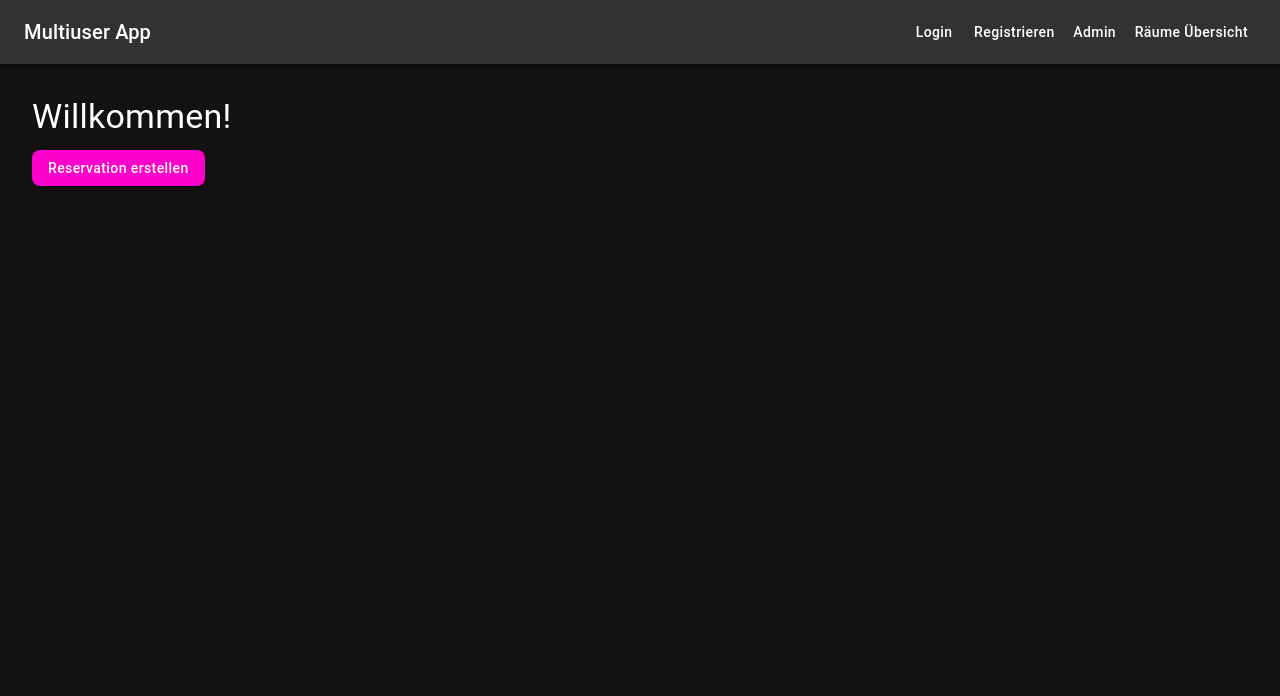
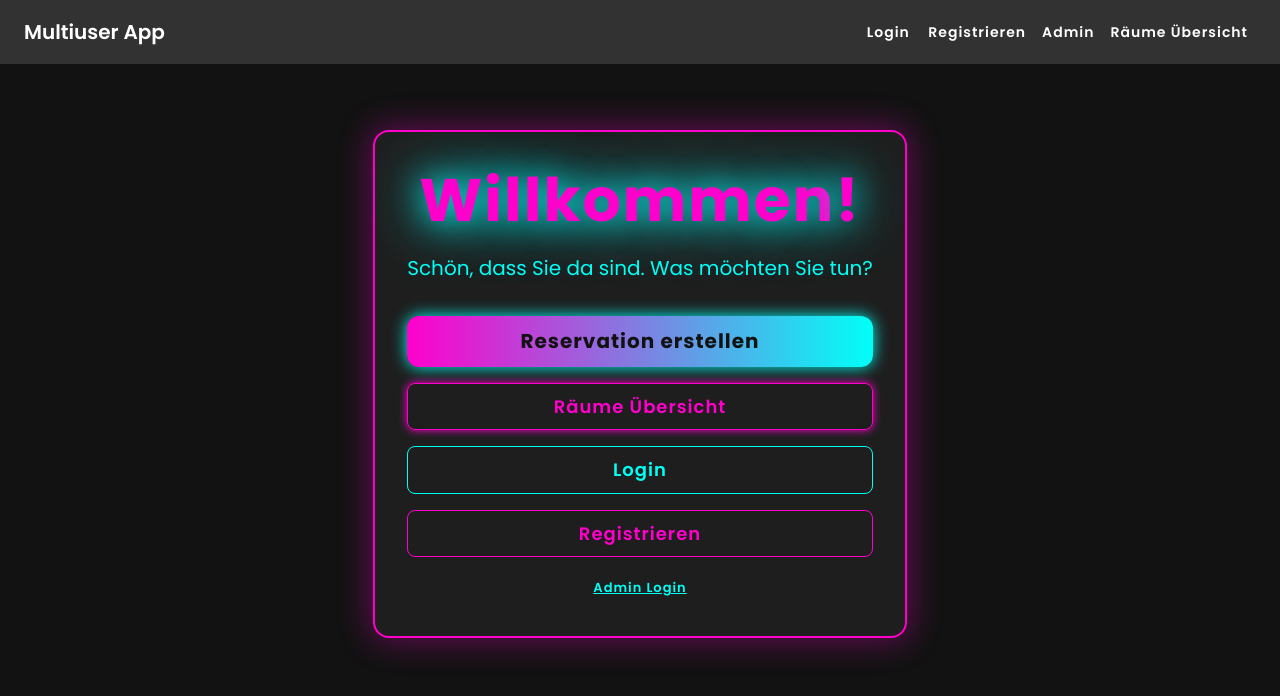
Before and after one commit to RsCedric/AbschlussarbeitM233, a React (Create React App) app in the folder frontend/: page / in a window 1280 px wide. Shown: the top 696 px of the page. Built offline with nearby package versions, Linux system fonts and the light colour scheme; no server answers.

Commit message:
HomepageUI

```diff
--- a/frontend/public/index.html
+++ b/frontend/public/index.html
@@ -7,6 +7,7 @@
     <meta name="theme-color" content="#000000" />
     <meta name="description" content="Multiuser App" />
     <title>Multiuser App</title>
+    <link href="https://fonts.googleapis.com/css2?family=Poppins:wght@400;600;700&display=swap" rel="stylesheet" />
   </head>
   <body>
     <noscript>You need to enable JavaScript to run this app.</noscript>
--- a/frontend/src/App.js
+++ b/frontend/src/App.js
@@ -12,6 +12,7 @@ import AdminDashboard from "./pages/AdminDashboard";
 import AdminEditReservationPage from "./pages/AdminEditReservationPage";
 import ProtectedRoute from "./components/ProtectedRoute";
 import RoomsOverviewPage from "./pages/RoomsOverviewPage";
+import MeineBuchungenPage from "./pages/MeineBuchungenPage";
 
 function App() {
   return (
@@ -37,6 +38,7 @@ function App() {
           </ProtectedRoute>
         } />
         <Route path="/rooms" element={<ProtectedRoute><RoomsOverviewPage /></ProtectedRoute>} />
+        <Route path="/meinebuchungen" element={<ProtectedRoute><MeineBuchungenPage /></ProtectedRoute>} />
       </Routes>
     </Router>
   );
--- a/frontend/src/pages/HomePage.js
+++ b/frontend/src/pages/HomePage.js
@@ -1,5 +1,5 @@
 import React, { useContext } from "react";
-import { Button, Typography, Box } from "@mui/material";
+import { Button, Typography, Box, Stack } from "@mui/material";
 import { useNavigate } from "react-router-dom";
 import { AuthContext } from "../context/AuthContext";
 
@@ -8,11 +8,163 @@ const HomePage = () => {
   const navigate = useNavigate();
 
   return (
-    <Box sx={{ p: 4 }}>
-      <Typography variant="h4" gutterBottom>
-        Willkommen{user ? `, ${user.username}` : "!"}
-      </Typography>
-      <Button variant="contained" onClick={() => navigate("/reservation")}>Reservation erstellen</Button>
+    <Box sx={{ minHeight: '80vh', display: 'flex', flexDirection: 'column', justifyContent: 'center', alignItems: 'center', bgcolor: 'background.default' }}>
+      <Box sx={{
+        p: 4,
+        bgcolor: 'background.paper',
+        borderRadius: 4,
+        boxShadow: '0 0 32px 4px #ff00cc55',
+        minWidth: 370,
+        textAlign: 'center',
+        border: '2px solid',
+        borderColor: 'primary.main',
+        position: 'relative',
+        overflow: 'hidden',
+      }}>
+        <Typography
+          variant="h2"
+          gutterBottom
+          fontWeight={700}
+          sx={{
+            color: 'primary.main',
+            textShadow: '0 0 16px #ff00cc, 0 0 32px #ff00cc',
+            letterSpacing: 2,
+            mb: 2,
+            animation: 'glow 2s infinite alternate',
+            '@keyframes glow': {
+              from: { textShadow: '0 0 16px #ff00cc, 0 0 32px #ff00cc' },
+              to: { textShadow: '0 0 32px #00fff7, 0 0 64px #00fff7' },
+            },
+          }}
+        >
+          Willkommen{user ? `, ${user.username}` : "!"}
+        </Typography>
+        <Typography variant="h6" gutterBottom sx={{ mb: 4, color: 'secondary.main', fontWeight: 400 }}>
+          Schön, dass Sie da sind. Was möchten Sie tun?
+        </Typography>
+        <Stack spacing={2}>
+          <Button
+            variant="contained"
+            size="large"
+            sx={{
+              background: 'linear-gradient(90deg, #ff00cc 0%, #00fff7 100%)',
+              color: '#121212',
+              fontWeight: 700,
+              fontSize: 20,
+              boxShadow: '0 0 16px #00fff7',
+              borderRadius: 3,
+              transition: 'transform 0.2s',
+              '&:hover': {
+                background: 'linear-gradient(90deg, #00fff7 0%, #ff00cc 100%)',
+                transform: 'scale(1.05)',
+                boxShadow: '0 0 32px #ff00cc',
+              },
+            }}
+            onClick={() => navigate("/reservation")}
+          >
+            Reservation erstellen
+          </Button>
+          {user && (
+            <Button
+              variant="outlined"
+              size="large"
+              sx={{
+                borderColor: 'secondary.main',
+                color: 'secondary.main',
+                fontWeight: 600,
+                fontSize: 18,
+                boxShadow: '0 0 8px #00fff7',
+                '&:hover': {
+                  background: 'rgba(0,255,247,0.1)',
+                  borderColor: 'primary.main',
+                  color: 'primary.main',
+                  boxShadow: '0 0 16px #ff00cc',
+                },
+              }}
+              onClick={() => navigate("/meinebuchungen")}
+            >
+              Meine Buchungen
+            </Button>
+          )}
+          <Button
+            variant="outlined"
+            size="large"
+            sx={{
+              borderColor: 'primary.main',
+              color: 'primary.main',
+              fontWeight: 600,
+              fontSize: 18,
+              boxShadow: '0 0 8px #ff00cc',
+              '&:hover': {
+                background: 'rgba(255,0,204,0.08)',
+                borderColor: 'secondary.main',
+                color: 'secondary.main',
+                boxShadow: '0 0 16px #00fff7',
+              },
+            }}
+            onClick={() => navigate("/rooms")}
+          >
+            Räume Übersicht
+          </Button>
+          {!user && (
+            <Button
+              variant="outlined"
+              size="large"
+              sx={{
+                borderColor: 'secondary.main',
+                color: 'secondary.main',
+                fontWeight: 600,
+                fontSize: 18,
+                '&:hover': {
+                  background: 'rgba(0,255,247,0.1)',
+                  borderColor: 'primary.main',
+                  color: 'primary.main',
+                },
+              }}
+              onClick={() => navigate("/login")}
+            >
+              Login
+            </Button>
+          )}
+          {!user && (
+            <Button
+              variant="outlined"
+              size="large"
+              sx={{
+                borderColor: 'primary.main',
+                color: 'primary.main',
+                fontWeight: 600,
+                fontSize: 18,
+                '&:hover': {
+                  background: 'rgba(255,0,204,0.08)',
+                  borderColor: 'secondary.main',
+                  color: 'secondary.main',
+                },
+              }}
+              onClick={() => navigate("/register")}
+            >
+              Registrieren
+            </Button>
+          )}
+          <Button
+            variant="text"
+            size="small"
+            sx={{
+              color: 'secondary.main',
+              fontWeight: 600,
+              mt: 2,
+              textDecoration: 'underline',
+              '&:hover': {
+                color: 'primary.main',
+                textShadow: '0 0 8px #ff00cc',
+              },
+            }}
+            onClick={() => navigate("/admin")}
+          >
+            Admin Login
+          </Button>
+        </Stack>
+      </Box>
     </Box>
   );
 };
--- a/frontend/src/theme.js
+++ b/frontend/src/theme.js
@@ -9,6 +9,15 @@ const theme = createTheme({
       dark: '#b2008f',
       contrastText: '#fff',
     },
+    secondary: {
+      main: '#00fff7', // Türkis
+      light: '#5efffb',
+      dark: '#00b2a9',
+      contrastText: '#121212',
+    },
+    error: {
+      main: '#ff1744',
+    },
     background: {
       default: '#121212', // fast schwarz
       paper: '#1e1e1e',
@@ -18,12 +27,20 @@ const theme = createTheme({
       secondary: '#b0b0b0',
     },
   },
+  typography: {
+    fontFamily: 'Poppins, Arial, sans-serif',
+    fontWeightBold: 700,
+    fontWeightMedium: 600,
+    fontWeightRegular: 400,
+  },
   components: {
     MuiButton: {
       styleOverrides: {
         root: {
           borderRadius: 8,
           textTransform: 'none',
+          fontWeight: 600,
+          letterSpacing: 1,
         },
       },
     },
```
Also changed, not shown: 15 other files (tests, documents, lock files or other folders).
